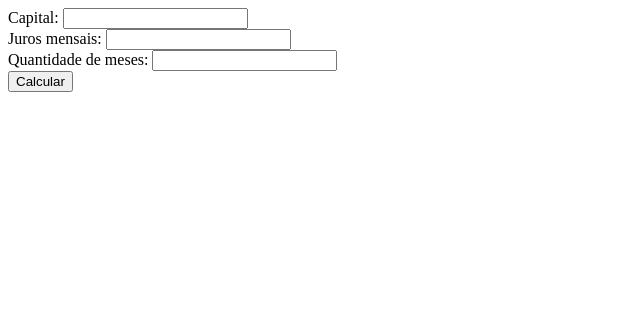
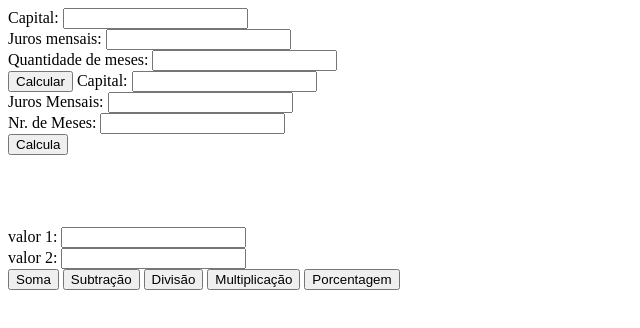
Before and after one commit to LeonardoMRib/primeirog_3t, a plain HTML site: page index.html in a window 1280 px wide. Shown: the whole page, without its empty margins (0-640 px from the left). Drawn offline with Linux system fonts and the light colour scheme.

Commit message:
Update index.html

```diff
--- a/index.html
+++ b/index.html
@@ -16,3 +16,32 @@
 
 </body>
 </html>
+
+<!DOCTYPE html>
+<html lang="pt-br">
+<head>
+    <meta charset="UTF-8">
+    <meta http-equiv="X-UA-Compatible" content="IE=edge">
+    <meta name="viewport" content="width=device-width, initial-scale=1.0">
+    <title>Primeiro G</title>
+  <script src="estudo.js"></script>
+</head>
+<body>
+
+
+Capital:  <input id="valor" type="text">     <br>
+   Juros Mensais:  <input id="juros" type="text">     <br>
+Nr. de Meses:  <input id="meses" type="text">     <br>
+   <button onclick="total()">Calcula</button>
+
+   <br><br><br>
+   <span id="resultado"></span><br><br>
+   valor 1: <input id="v1" type="text"><br>
+   valor 2: <input id="v2" type="text"><br>
+    <button onclick="adicao()">Soma</button>
+    <button onclick="subtracao()">Subtração</button>
+    <button onclick="divisao()">Divisão</button>
+    <button onclick="multiplicacao()">Multiplicação</button>
+    <button onclick="porcentagem()">Porcentagem</button>
+</body>
+</html>
```
